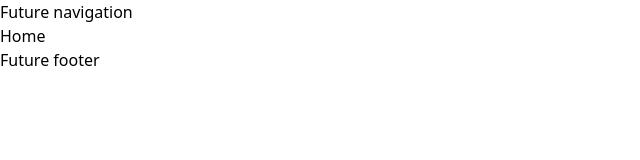
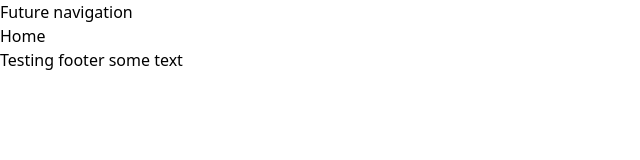
Before and after one commit to AlexTkCk/diploma_everlabs, a React (Create React App) app in the folder client/: page / in a window 1280 px wide. Shown: the top 160 px of the page, without its empty margins (0-640 px from the left). Built offline with nearby package versions, Linux system fonts and the light colour scheme.

Commit message:
test-1-testing-branches/1/Created test branch

```diff
--- a/client/src/App.tsx
+++ b/client/src/App.tsx
@@ -7,7 +7,7 @@ function App() {
     <Router>
       <div>Future navigation</div>
       <AnimRoutes />
-      <div>Future footer</div>
+      <div>Testing footer some text</div>
     </Router>
   );
 }
```
